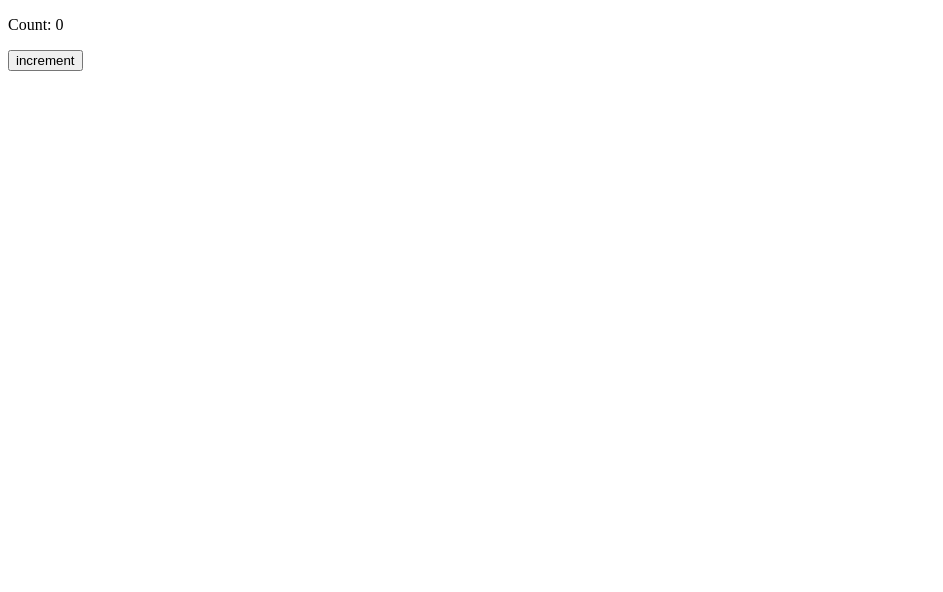
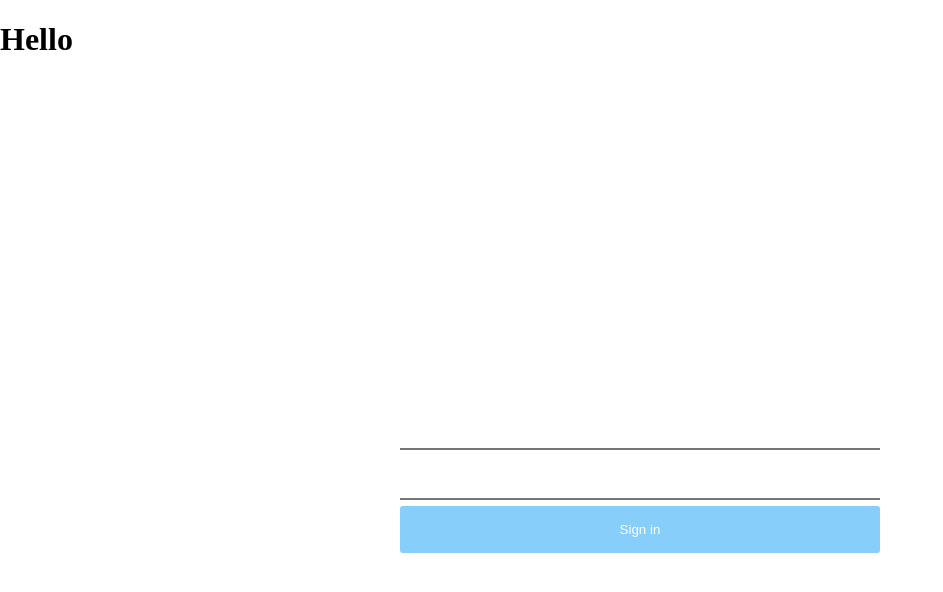
Before and after one commit to Sun1ive/ts-react-mobx, a React (Create React App) app: page / in a window 1280 px wide. Shown: the top 592 px of the page, without its empty margins (0-943 px from the left). Built offline with nearby package versions, Linux system fonts and the light colour scheme.

Commit message:
added logic

```diff
--- a/package.json
+++ b/package.json
@@ -3,6 +3,7 @@
   "version": "0.1.0",
   "private": true,
   "dependencies": {
+    "@material-ui/core": "^3.7.1",
     "@types/jest": "23.3.10",
     "@types/node": "10.12.18",
     "@types/react": "16.7.18",
--- a/public/index.html
+++ b/public/index.html
@@ -9,6 +9,10 @@
     />
     <meta name="theme-color" content="#000000" />
     <link rel="manifest" href="%PUBLIC_URL%/manifest.json" />
+    <link
+      rel="stylesheet"
+      href="https://fonts.googleapis.com/css?family=Roboto:300,400,500"
+    />
     <title>React App</title>
   </head>
   <body>
--- a/src/App.tsx
+++ b/src/App.tsx
@@ -1,23 +1,16 @@
 import React, { Component } from 'react';
 import { observer, Observer } from 'mobx-react';
 import { Context } from './index';
+import { Login } from './pages/Login';
 
 @observer
 class App extends Component {
   render() {
     return (
-      <Context.Consumer>
-        {ctx => (
-          <Observer>
-            {() => (
-              <div>
-                <p>Count: {ctx.store.count}</p>
-                <button onClick={ctx.store.increment}>increment</button>
-              </div>
-            )}
-          </Observer>
-        )}
-      </Context.Consumer>
+      <div>
+        <h1>Hello</h1>
+        <Login />
+      </div>
     );
   }
 }
--- /dev/null
+++ b/src/api/index.ts
@@ -0,0 +1,27 @@
+import axios, { AxiosInstance } from 'axios';
+
+interface IApi {
+  client: AxiosInstance | null;
+}
+
+class Api implements IApi {
+  public client = axios.create({
+    baseURL: 'https://test-react-blog-api.herokuapp.com',
+    withCredentials: false
+  });
+
+  public async login({ email, password }: { email: string; password: string }) {
+    try {
+      const { data } = await this.client.post('/api/auth/signin', {
+        email,
+        password
+      });
+      return data;
+    } catch (error) {
+      console.log(error);
+      throw error;
+    }
+  }
+}
+
+export default Api;
--- /dev/null
+++ b/src/index.css
@@ -0,0 +1,3 @@
+body {
+  margin: 0;
+}
--- a/src/index.tsx
+++ b/src/index.tsx
@@ -2,18 +2,17 @@ import React, { createContext } from 'react';
 import ReactDOM from 'react-dom';
 import App from './App';
 import MobxStore, { Store } from './store';
+import './index.css';
 
 const appStore = new MobxStore();
 
-export const Context = createContext<{ theme: string; store: Store }>({
-  theme: '',
+export const Context = createContext<{ store: Store }>({
   store: appStore
 });
 
 ReactDOM.render(
   <Context.Provider
     value={{
-      theme: 'dark',
       store: appStore
     }}
   >
--- /dev/null
+++ b/src/pages/Login/index.css
@@ -0,0 +1,39 @@
+.login-container {
+  min-height: 100vh;
+  display: flex;
+  justify-content: center;
+  align-items: center;
+}
+
+.form {
+  width: 100%;
+  display: flex;
+  flex-flow: column;
+  max-width: 480px;
+  margin: 0 auto;
+}
+
+.form-input {
+  padding: 6px;
+  font-size: 18px;
+  line-height: 1.33;
+  font-weight: 600;
+  margin: 6px 0;
+  border-top: none;
+  border-right: none;
+  outline: none;
+  border-left: none;
+}
+
+.form-input:focus {
+  border-color: lightskyblue;
+}
+
+.form-submit {
+  background-color: lightskyblue;
+  color: white;
+  padding: 16px 8px;
+  cursor: pointer;
+  border: none;
+  border-radius: 3px;
+}
--- a/src/pages/Login/index.tsx
+++ b/src/pages/Login/index.tsx
@@ -1,3 +1,64 @@
-import React from 'react';
+import React, { Component, SyntheticEvent } from 'react';
+import { Context } from '../../index';
+import './index.css';
 
-export const Login = () => <div>Login page</div>;
+type InputHandler = {
+  value: string | number;
+  property: string;
+};
+
+export class Login extends Component {
+  state = {
+    email: '',
+    password: ''
+  };
+
+  onLogInHanlder = (event: SyntheticEvent) => {
+    event.preventDefault();
+    console.log(this);
+  };
+
+  inputHandler = ({ property, value }: InputHandler) => {
+    this.setState({
+      [property]: value
+    });
+  };
+
+  render() {
+    return (
+      <Context.Consumer>
+        {ctx => (
+          <div className="login-container">
+            <form
+              className="form"
+              onSubmit={event => {
+                event.preventDefault();
+                ctx.store.onSignIn({
+                  email: this.state.email,
+                  password: this.state.password
+                });
+              }}
+            >
+              <input
+                onChange={event => this.setState({ email: event.target.value })}
+                className="form-input"
+              />
+              <input
+                className="form-input"
+                onChange={event =>
+                  this.inputHandler({
+                    value: event.target.value,
+                    property: 'password'
+                  })
+                }
+              />
+              <button type="submit" className="form-submit">
+                Sign in
+              </button>
+            </form>
+          </div>
+        )}
+      </Context.Consumer>
+    );
+  }
+}
--- a/src/store/index.ts
+++ b/src/store/index.ts
@@ -1,18 +1,31 @@
 import { observable, action } from 'mobx';
+import Client from '../api';
+
+const API = new Client();
+
+type credentials = {
+  email: string;
+  password: string;
+};
 
 export interface Store {
-  count: number;
-  increment: () => void;
+  auth: null | {};
+  onSignIn: ({ email, password }: credentials) => Promise<any>;
 }
 
 class MobxStore implements Store {
-  @observable count = 0;
+  @observable auth = null;
 
   @action.bound
-  increment() {
-    console.log('fired ?');
-    this.count += 1;
-    console.log(this.count);
+  async onSignIn({ email, password }: credentials) {
+    // const { data } = await API.client.post('/auth/signin', {
+    //   email,
+    //   password
+    // });
+
+    const data = await API.login({ email, password });
+
+    console.log(data);
   }
 }
 
```
Also changed, not shown: 1 other file (tests, documents, lock files or other folders).
